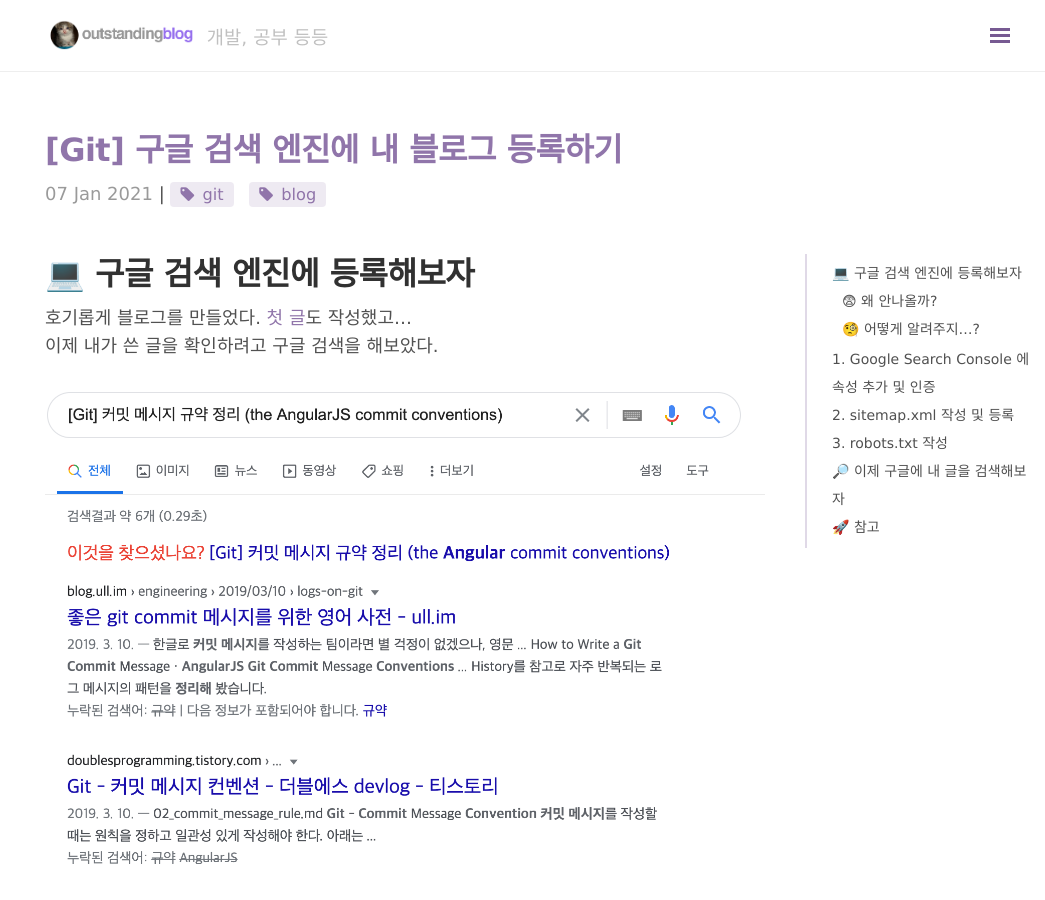
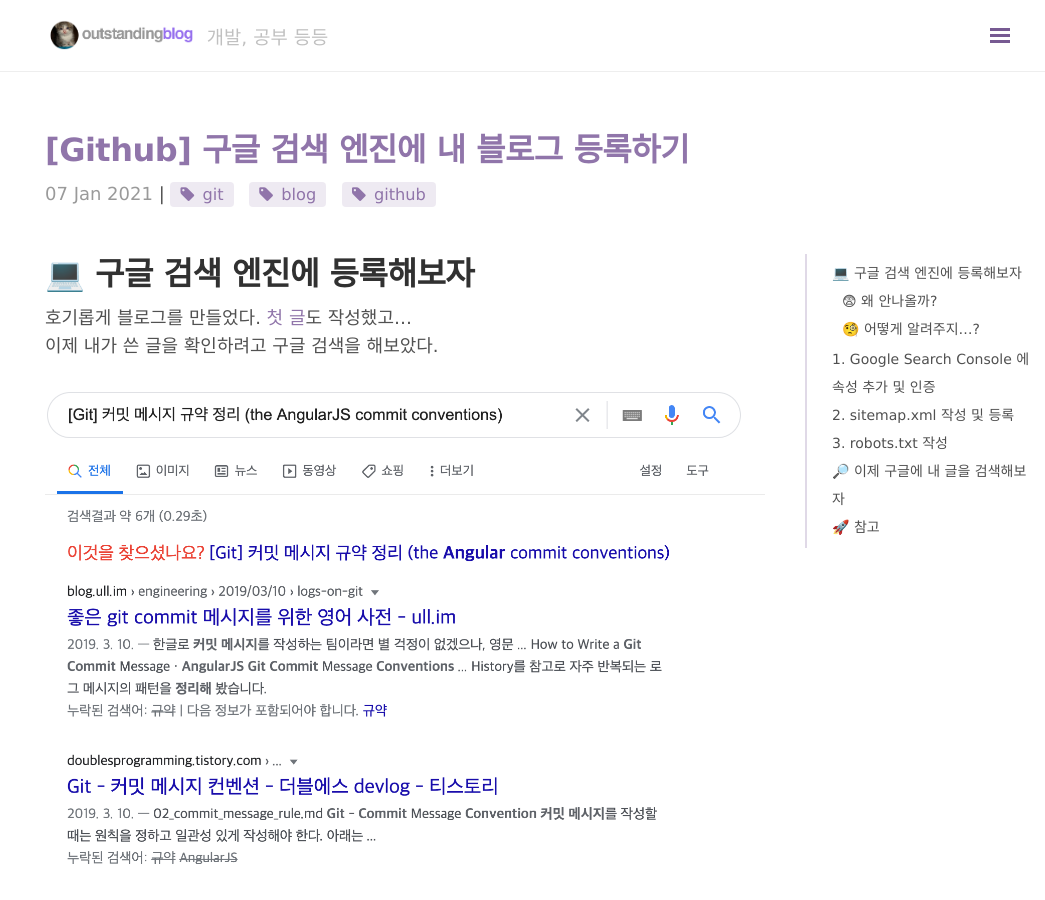
Before and after one commit to outstanding1301/outstanding1301.github.io, a Jekyll site: the page built from _posts/git/2021-01-07-google-search-engine.md, in a window 1280 px wide and 900 px high. Shown: the whole window, without its empty margins (235-1280 px from the left). Built offline with Jekyll 4.4.1, drawn with Linux system fonts in a browser that asks for light colours; nearby versions of some CDN libraries; comment, search, counter and statistics services are not loaded.

Commit message:
docs: git -> github으로 수정

```diff
--- a/_posts/git/2021-01-07-google-search-engine.md
+++ b/_posts/git/2021-01-07-google-search-engine.md
@@ -1,8 +1,8 @@
 ---
 layout: post
-title: "[Git] 구글 검색 엔진에 내 블로그 등록하기"
+title: "[Github] 구글 검색 엔진에 내 블로그 등록하기"
 category: git
-tags: [git, blog]
+tags: [git, blog, github]
 comments: true
 ---
 
@@ -68,7 +68,7 @@
 
 [https://블로그주소/sitemap.xml](https://outstanding1301.github.io/sitemap.xml) 에 접속해 `sitemap.xml`이 정상적으로 등록되었는지 확인한다.
 
-> 이제 Google Search Console에 사이트맵을 제출하면 된다.
+ 이제 Google Search Console에 사이트맵을 제출하면 된다.
 
 ![사이트맵](https://github.com/outstanding1301/outstanding1301.github.io/blob/master/imgs/git/2021-01-07-google-search-engine/sitemap-1.png?raw=true)
 
```
